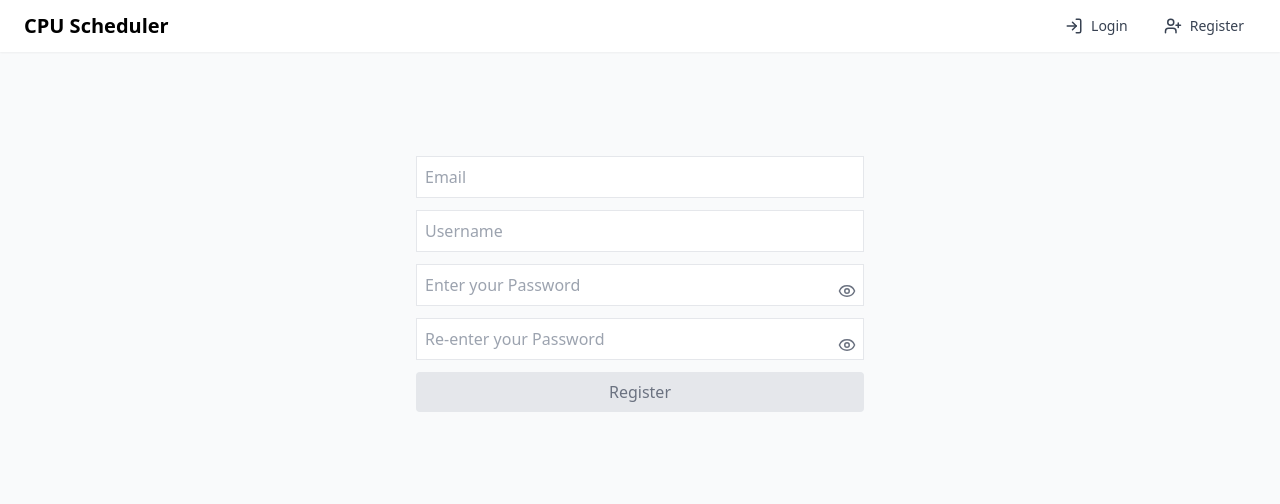
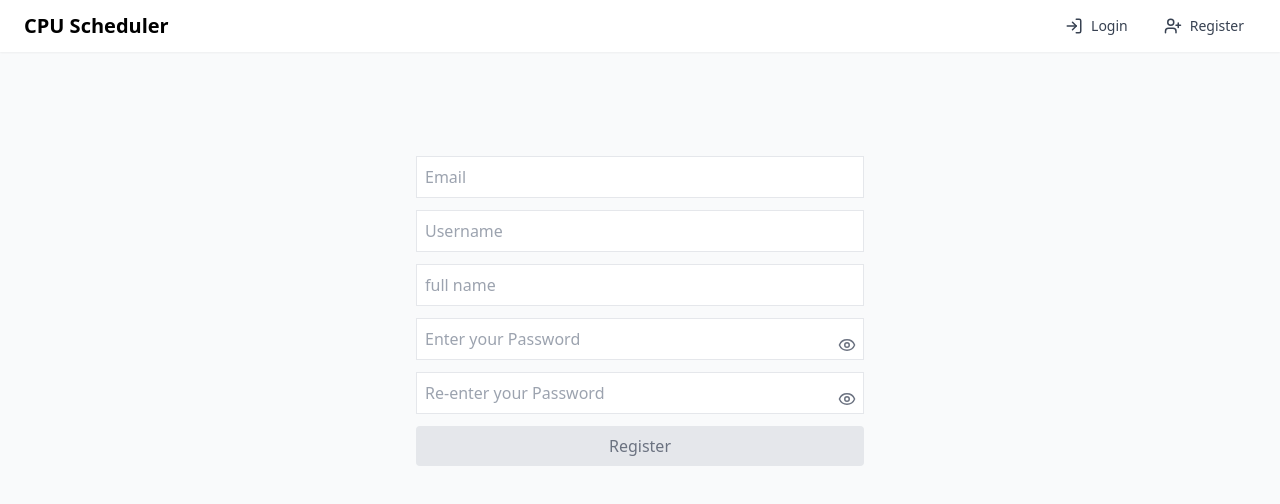
Before and after one commit to ziad40/animatica, a React (Vite) app: page /register in a window 1280 px wide. Shown: the top 504 px of the page. Built offline with nearby package versions, Linux system fonts and the light colour scheme.

Commit message:
add full name reg

```diff
--- a/src/pages/Register.jsx
+++ b/src/pages/Register.jsx
@@ -7,6 +7,7 @@ const Register = () => {
   // If your UserContext exposes a register handler, use it so the app updates immediately.
   const [email, setEmail] = useState("");
   const [name, setName] = useState("");
+  const [fullName, setFullName] = useState("");
   const [password, setPassword] = useState("");
   const [rePassword, setRePassword] = useState("");
   const [error, setError] = useState("");
@@ -24,7 +25,7 @@ const Register = () => {
     }
 
     try {
-      const res = await register(name, email, password);
+      const res = await register(name, email, password, fullName);
       if (res) {
         // update context so header and other components react immediately
         alert("registeration successful!");
@@ -53,6 +54,13 @@ const Register = () => {
         value={name}
         onChange={(e) => setName(e.target.value)}
       />
+      <input
+        type="Full Name"
+        placeholder="full name"
+        className="border p-2 w-full mb-3"
+        value={fullName}
+        onChange={(e) => setFullName(e.target.value)}
+      />
       <PasswordInput
           value={password}
           onChange={(e) => setPassword(e.target.value)}
@@ -65,10 +73,10 @@ const Register = () => {
       {error && <p className="text-sm text-red-600 mt-2">{error}</p>}
       <button
         type="submit"
-        disabled={!email || !name || !password || !rePassword || password !== rePassword}
+        disabled={!email || !name || !fullName || !password || !rePassword || password !== rePassword}
         className={
           "w-full px-4 py-2 rounded " +
-          (password && password === rePassword && email && name
+          (password && password === rePassword && email && name && fullName
             ? "bg-blue-500 text-white hover:bg-blue-600"
             : "bg-gray-200 text-gray-500 cursor-not-allowed")
         }
--- a/src/services/authService.js
+++ b/src/services/authService.js
@@ -15,10 +15,10 @@ export const login = async (email, password) => {
   }
 };
 
-export const register = async (name, email, password) => {
+export const register = async (name, email, password, fullName) => {
   try {
     // Ensure leading slash so baseURL and path concatenate correctly
-    const response = await api.post("/auth/register", {name, email, password});
+    const response = await api.post("/auth/register", {name, email, password, fullName});
     // if response status is 201 then forward user to login page
     if (response.status === 201) {
       return response;
```
